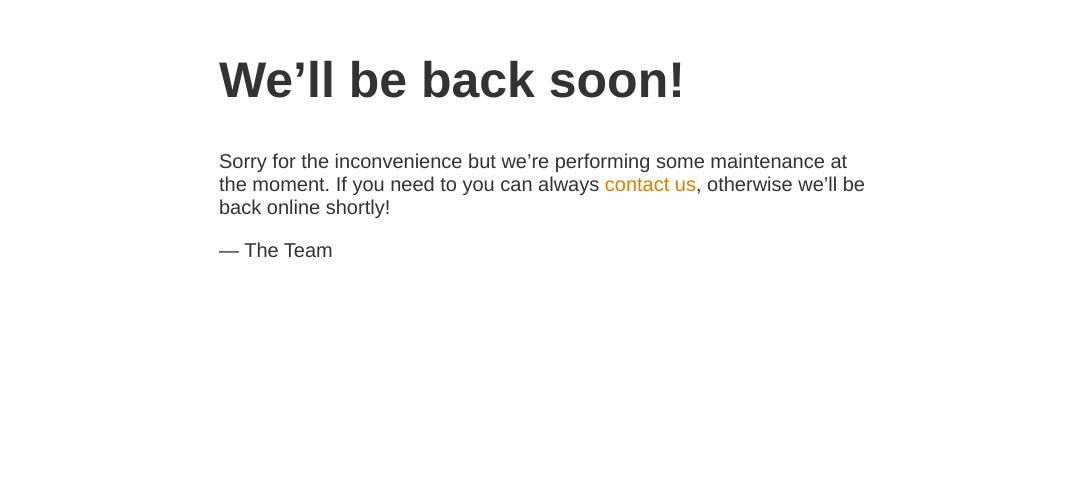
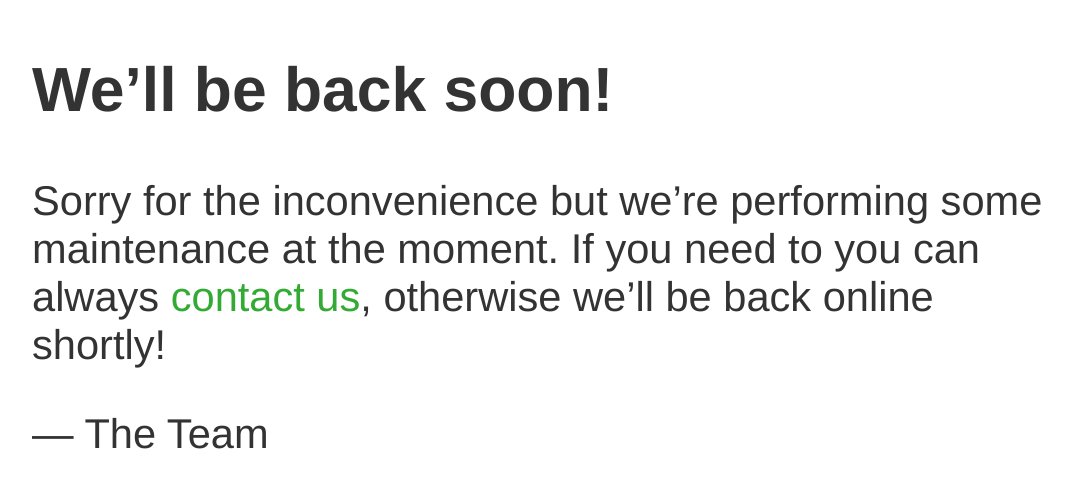
Before and after one commit to jobscale/maintenance, a plain HTML site: page docs/index.html in a window 1280 px wide. Shown: the part 149-636 px from the top of the page, without its empty margins (96-1168 px from the left). Drawn offline with Linux system fonts and the light colour scheme.

Commit message:
refactoring

```diff
--- a/docs/index.html
+++ b/docs/index.html
@@ -1,17 +1,18 @@
 <!doctype html>
 <title>Site Maintenance</title>
 <style>
-  body { text-align: center; padding: 150px; }
-  h1 { font-size: 50px; }
-  body { font: 20px Helvetica, sans-serif; color: #333; }
-  article { display: block; text-align: left; width: 650px; margin: 0 auto; }
-  a { color: #dc8100; text-decoration: none; }
-  a:hover { color: #333; text-decoration: none; }
+  body { height: 100vh; margin: 0;
+    align-items: center; display: flex; justify-content: center;
+    font: calc((4vw + 4vh) / 2) Helvetica, sans-serif; color: #333; }
+  article { display: block; text-align: left; max-width: 80vw; }
+  h1 { font-size: calc((6vw + 6vh) / 2); }
+  a { color: #3a3; text-decoration: none; }
+  a:hover { color: #c79; }
 </style>
 <article>
   <h1>We&rsquo;ll be back soon!</h1>
   <div>
-    <p>Sorry for the inconvenience but we&rsquo;re performing some maintenance at the moment. If you need to you can always <a href="mailto:#">contact us</a>, otherwise we&rsquo;ll be back online shortly!</p>
+    <p>Sorry for the inconvenience but we&rsquo;re performing some maintenance at the moment. If you need to you can always <a href="mailto:jobscalespam@gmail.com">contact us</a>, otherwise we&rsquo;ll be back online shortly!</p>
     <p>&mdash; The Team</p>
   </div>
 </article>
```
Also changed, not shown: 6 other files.
